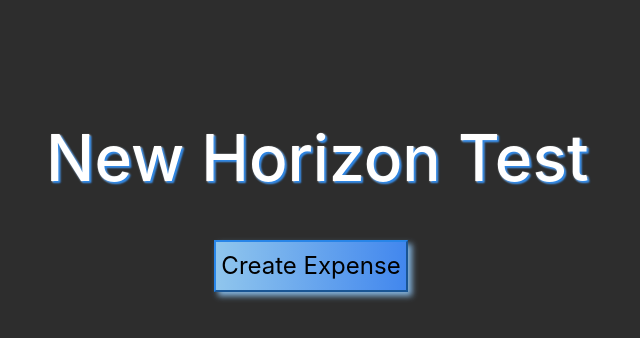
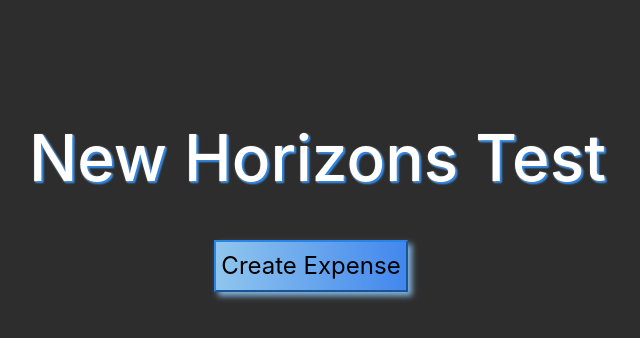
Before and after one commit to allenaxie/New-Horizons-Test, a React (Create React App) app: page / in a window 1280 px wide. Shown: the top 338 px of the page, without its empty margins (329-969 px from the left). Built offline with nearby package versions, Linux system fonts and the light colour scheme.

Commit message:
Update title

```diff
--- a/src/App.js
+++ b/src/App.js
@@ -52,7 +52,7 @@ function App() {
     <body className="main">
       <header className="header">
         <div className="main-title-container">
-          <h1 className="main-title">New Horizon Test</h1>
+          <h1 className="main-title">New Horizons Test</h1>
         </div>
         {/* Button to open modal */}
        <button type="button" onClick={showModal} className="modal-btn">
```
